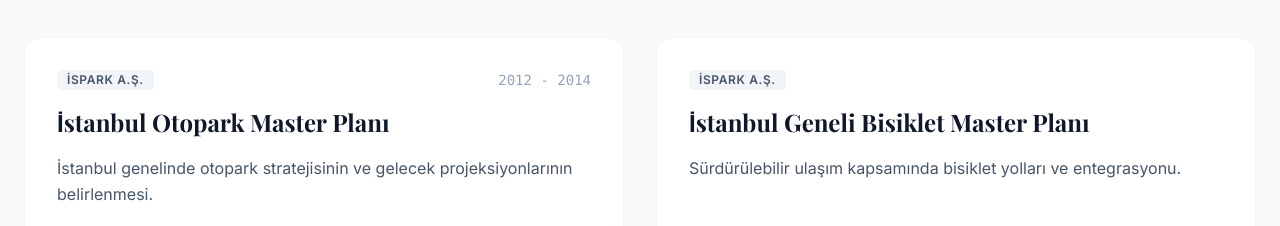
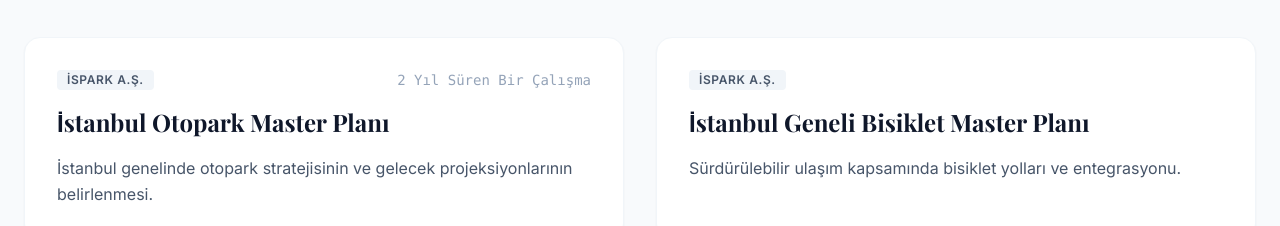
Before and after one commit to expertgrupparkexpert/drselamibalci-com, a Next.js app in the folder apps/web/: page /uzmanlik-alanlari in a window 1280 px wide. Shown: the part 565-791 px from the top of the page. Built offline with nearby package versions, Linux system fonts and the light colour scheme; a web font is replaced by a local one.

Commit message:
fix: date display and favicon path

```diff
--- a/apps/web/src/app/layout.tsx
+++ b/apps/web/src/app/layout.tsx
@@ -43,8 +43,8 @@ export const metadata: Metadata = {
     images: ["/icon.png"],
   },
   icons: {
-    icon: "/icon.png",
-    apple: "/apple-icon.png",
+    icon: "/icon.png?v=2",
+    apple: "/apple-icon.png?v=2",
   },
 };
 
--- a/apps/web/src/app/uzmanlik-alanlari/page.tsx
+++ b/apps/web/src/app/uzmanlik-alanlari/page.tsx
@@ -63,9 +63,25 @@ export default async function ExpertisePage() {
                                         <div className="inline-flex items-center px-2.5 py-0.5 rounded text-xs font-semibold bg-slate-100 text-slate-600 uppercase tracking-wider">
                                             {project.organization}
                                         </div>
-                                        {project.start_date && (
+                                        {(project.start_date || project.end_date) && (
                                             <span className="text-sm font-medium text-slate-400 font-mono">
-                                                {project.start_date} {project.end_date ? `- ${project.end_date}` : ''}
+                                                {(() => {
+                                                    const start = parseInt(project.start_date);
+                                                    const end = parseInt(project.end_date || '');
+
+                                                    // If we have valid years for start and end
+                                                    if (!isNaN(start) && !isNaN(end) && project.start_date.length === 4 && project.end_date?.length === 4) {
+                                                        const diff = end - start;
+                                                        return diff > 0 ? `${diff} Yıl Süren Bir Çalışma` : `${start} Yılında Yapılan Çalışma`;
+                                                    }
+
+                                                    // Legacy/Mixed format handling
+                                                    if (project.end_date) {
+                                                        return `${project.start_date} - ${project.end_date}`;
+                                                    }
+
+                                                    return project.start_date;
+                                                })()}
                                             </span>
                                         )}
                                     </div>
```
Also changed, not shown: apps/web/public/apple-icon.png (renamed from apps/web/src/app/apple-icon.png), apps/web/public/icon.png (renamed from apps/web/src/app/icon.png).
